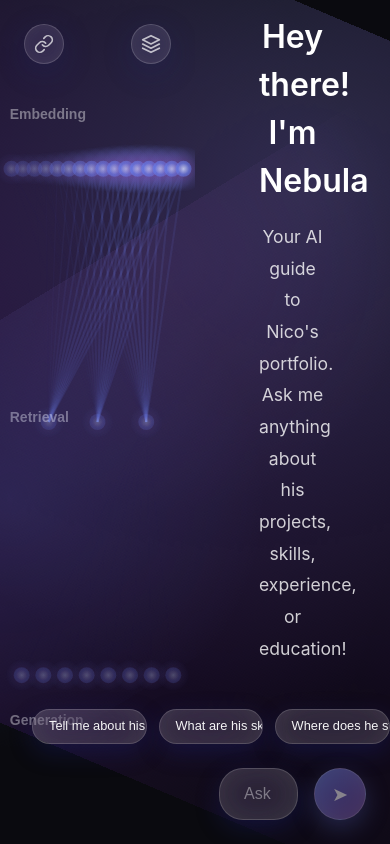
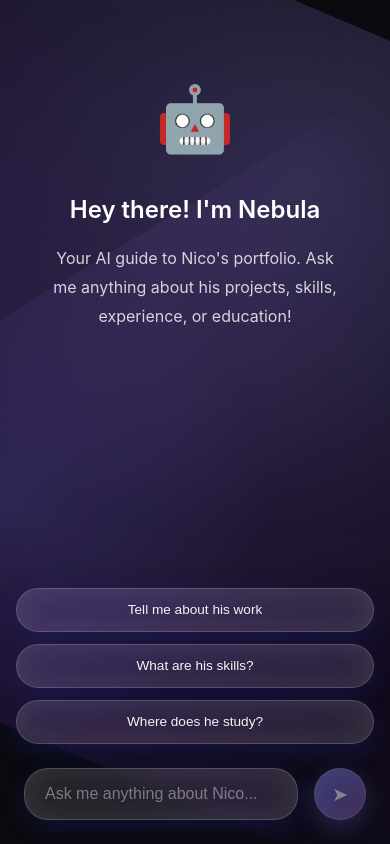
Before and after one commit to shinic1/Portfolio, a React (Vite) app in the folder frontend/: page / in a window 390 px wide. Built offline with nearby package versions, Linux system fonts and the light colour scheme.

Commit message:
Implement mobile responsiveness across multiple components, including App, ChatBox, MessagePanel, SuggestedQuestions, and Resume. Adjust styles for better usability on smaller screens, enhancing touch targets and layout for improved user experience.

```diff
--- a/frontend/src/App.css
+++ b/frontend/src/App.css
@@ -278,3 +278,47 @@
   filter: drop-shadow(0 0 8px rgba(102, 126, 234, 0.8));
   transform: scale(1.1);
 }
+
+/* Mobile Responsiveness */
+@media (max-width: 768px) {
+  /* Hide left panel with neural network visualization */
+  .left-panel {
+    display: none;
+  }
+
+  /* Expand right panel to full width */
+  .right-panel {
+    width: 100%;
+  }
+
+  /* Reposition quick links toggle to fixed position (was in left panel) */
+  .quick-links-toggle {
+    position: fixed;
+    top: 1.5rem;
+    left: 1.5rem;
+    z-index: 1000;
+  }
+
+  /* Reposition geek mode toggle to fixed position (was in left panel) */
+  .geek-mode-toggle {
+    position: fixed;
+    top: 1.5rem;
+    right: 1.5rem;
+    z-index: 1000;
+  }
+
+  /* Adjust quick links panel positioning for mobile */
+  .quick-links-panel {
+    position: fixed;
+    top: 5rem;
+    left: 1rem;
+    right: auto;
+    min-width: 200px;
+    max-width: calc(100vw - 2rem);
+  }
+
+  /* Reduce padding on app container for mobile */
+  .app-container {
+    overflow-x: hidden;
+  }
+}
--- a/frontend/src/components/ChatBox.css
+++ b/frontend/src/components/ChatBox.css
@@ -335,3 +335,45 @@
 .messages-container::-webkit-scrollbar-thumb:hover {
   background: rgba(255, 255, 255, 0.3);
 }
+
+/* Mobile Responsiveness */
+@media (max-width: 768px) {
+  /* Expand input container to full width */
+  .input-container {
+    width: 100%;
+    right: 0;
+    left: 0;
+  }
+
+  /* Reduce padding on messages container */
+  .messages-container {
+    padding: 1.5rem 1rem;
+    max-width: 100%;
+  }
+
+  /* Reduce welcome message font size */
+  .welcome-message h2 {
+    font-size: 1.5rem;
+  }
+
+  .welcome-message p {
+    font-size: 1rem;
+  }
+
+  /* Increase scrollbar width for better touch interaction */
+  .messages-container::-webkit-scrollbar {
+    width: 10px;
+  }
+
+  /* Add more padding to input for thumb-friendly typing */
+  .chat-input {
+    padding: 1rem 1.25rem;
+    font-size: 1rem;
+  }
+
+  /* Ensure send button is touch-friendly */
+  .send-button {
+    min-width: 44px;
+    min-height: 44px;
+  }
+}
--- a/frontend/src/components/MessagePanel.css
+++ b/frontend/src/components/MessagePanel.css
@@ -144,7 +144,7 @@
 }
 
 /* Responsive design */
-@media (max-width: 600px) {
+@media (max-width: 768px) {
   .message-panel {
     flex-direction: column;
     align-items: stretch;
@@ -153,6 +153,12 @@
 
   .panel-action {
     justify-content: center;
+  }
+
+  /* Ensure touch-friendly button sizes */
+  .panel-action {
+    min-height: 44px;
+    padding: 0.75rem 1.25rem;
   }
 }
 
--- a/frontend/src/components/SuggestedQuestions.css
+++ b/frontend/src/components/SuggestedQuestions.css
@@ -99,12 +99,37 @@
 }
 
 @media (max-width: 768px) {
-  .questions-grid {
-    grid-template-columns: 1fr;
-  }
-
+  /* Expand suggested questions to full width */
   .suggested-questions {
     width: calc(100% - 2rem);
     bottom: 100px;
+    left: 0;
+    right: 0;
+    margin: 0 auto;
+  }
+
+  /* Improve touch targets - increase padding */
+  .question-button {
+    padding: 0.75rem 1rem;
+    font-size: 0.85rem;
+    white-space: normal;
+    text-align: center;
+    min-height: 44px;
+  }
+
+  /* Stack questions vertically on very small screens */
+  .questions-grid {
+    gap: 0.75rem;
   }
 }
+
+/* Very small screens - stack questions */
+@media (max-width: 480px) {
+  .questions-grid {
+    flex-direction: column;
+  }
+
+  .question-button {
+    width: 100%;
+  }
+}
--- a/frontend/src/pages/Resume.css
+++ b/frontend/src/pages/Resume.css
@@ -124,3 +124,52 @@
   box-shadow: 0 20px 60px rgba(31, 38, 135, 0.4),
               inset 0 0 40px rgba(255, 255, 255, 0.1);
 }
+
+/* Mobile Responsiveness */
+@media (max-width: 768px) {
+  /* Reduce header padding on mobile */
+  .resume-header {
+    padding: 1rem;
+    gap: 0.75rem;
+  }
+
+  /* Reduce viewer padding on mobile */
+  .resume-viewer {
+    padding: 1rem;
+  }
+
+  /* Adjust button sizing for mobile */
+  .back-button,
+  .download-button {
+    padding: 0.65rem 1rem;
+    font-size: 0.9rem;
+  }
+
+  /* Reduce border radius on mobile */
+  .pdf-iframe {
+    border-radius: 12px;
+  }
+}
+
+/* Very small screens - stack header buttons */
+@media (max-width: 480px) {
+  .resume-header {
+    flex-direction: column;
+    align-items: stretch;
+    gap: 0.5rem;
+  }
+
+  .back-button,
+  .download-button {
+    width: 100%;
+    justify-content: center;
+  }
+
+  .resume-viewer {
+    padding: 0.75rem;
+  }
+
+  .pdf-iframe {
+    border-radius: 8px;
+  }
+}
```
